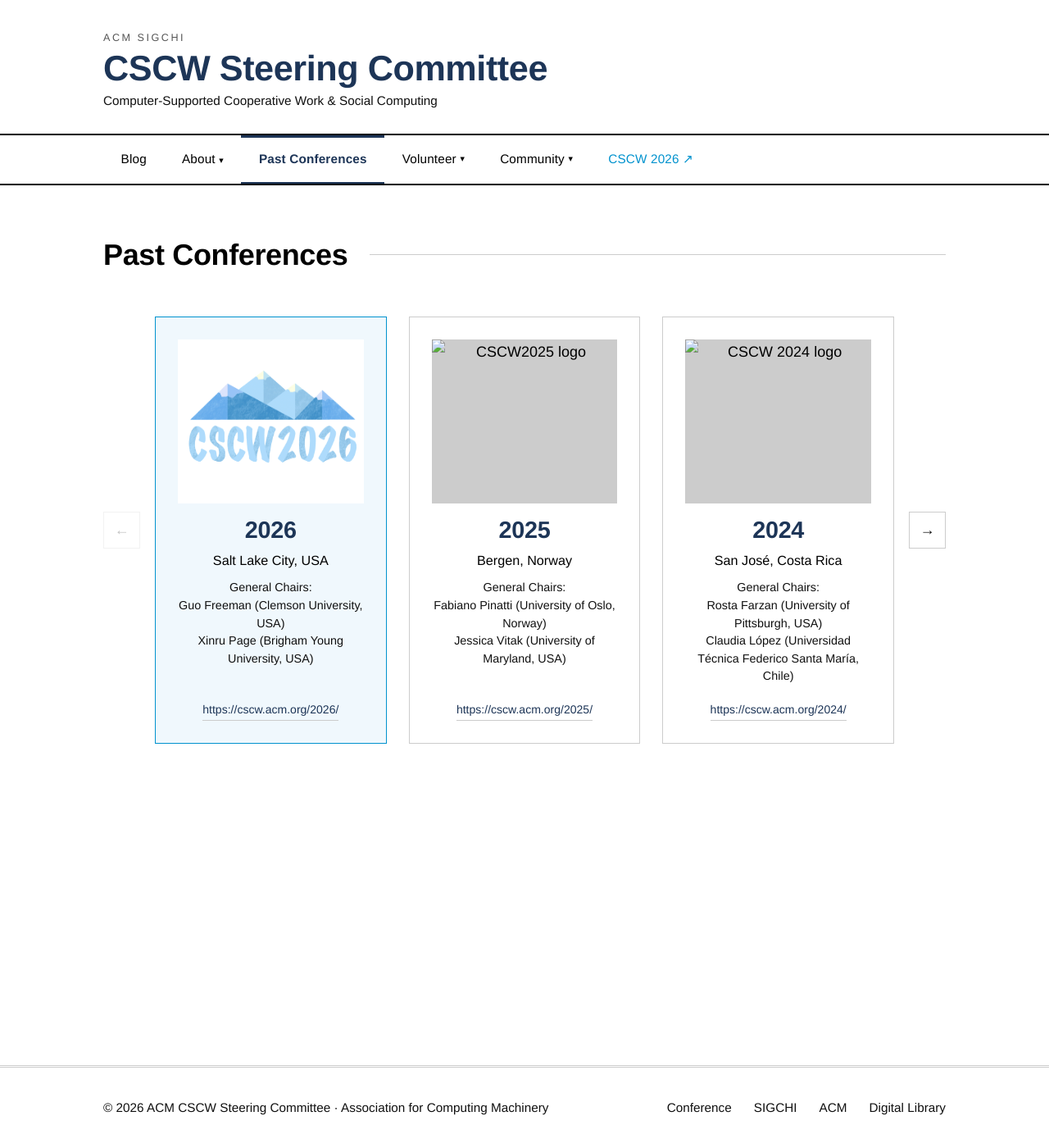
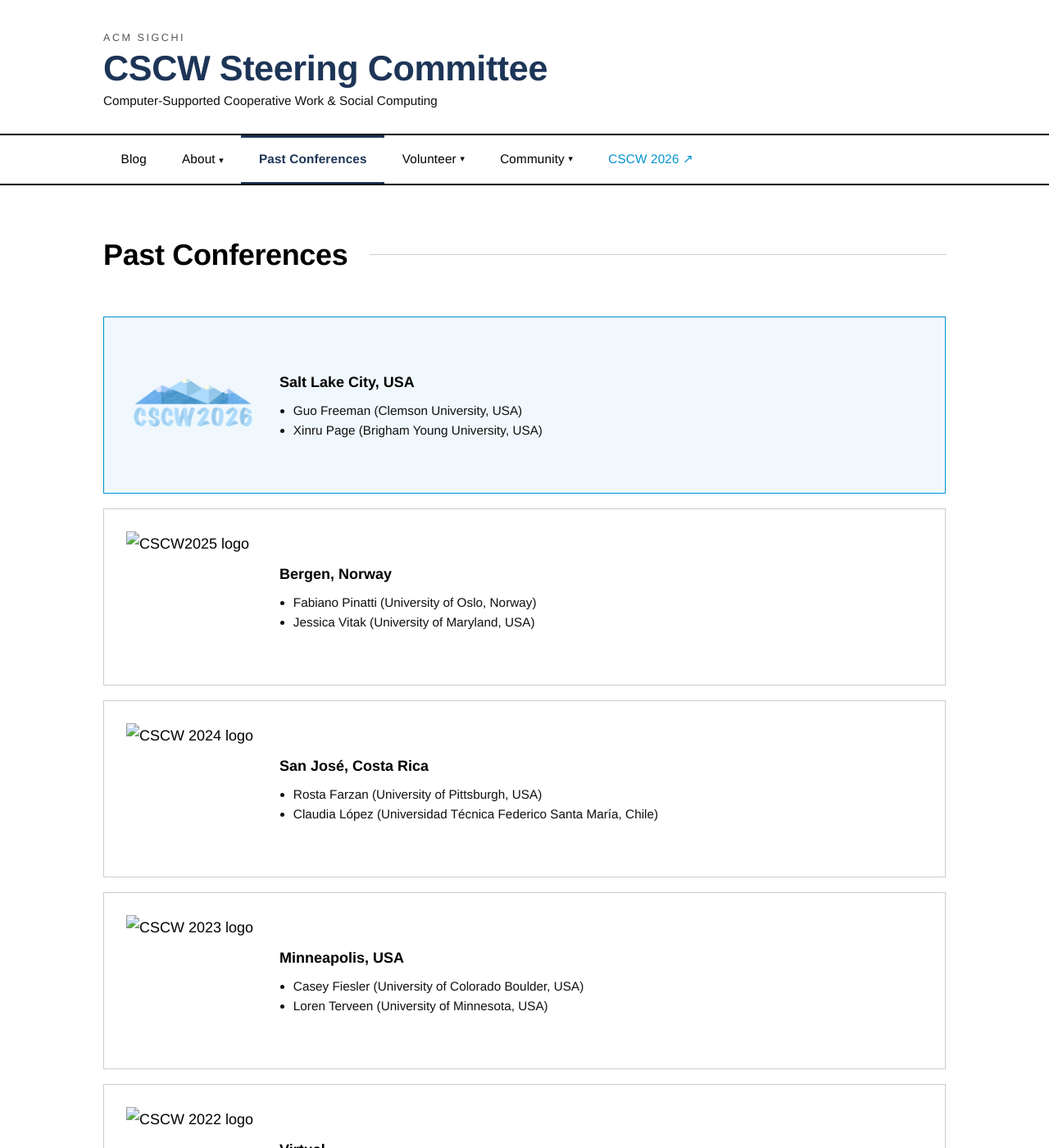
Before and after one commit to anthonypinter/cscw-vanilla, a Jekyll site: the page built from past-conferences.html, in a window 1280 px wide and 1400 px high. Shown: the whole window at 82% size. Built offline with Jekyll 4.4.1, drawn with Linux system fonts in a browser that asks for light colours; some of the changed text lies outside the part shown.

Commit message:
adjusting some small things

```diff
--- a/_includes/nav.html
+++ b/_includes/nav.html
@@ -11,6 +11,7 @@
           <a href="{{site.baseurl}}/about/#about-steering">About Steering Committee</a>
           <a href="{{site.baseurl}}/about/#faq">FAQ</a>
           <a href="{{site.baseurl}}/about/#members">Steering Committee Members</a>
+          <a href="{{site.baseurl}}/about/#inquiries">Inquiries</a>
         </div>
       </div>
 
--- a/css/index.css
+++ b/css/index.css
@@ -612,121 +612,59 @@
       .news-grid { grid-template-columns: 1fr; }
     }
 
-    /* ── PAST CONFERENCES CAROUSEL ── */
-    .conf-carousel-wrapper {
+    /* ── PAST CONFERENCES LIST ── */
+    .conf-list {
+      display: flex;
+      flex-direction: column;
+      gap: 1rem;
+    }
+    .conf-card {
       display: flex;
       align-items: center;
-      gap: 1rem;
-    }
-    .conf-carousel {
-      display: flex;
       gap: 1.5rem;
-      overflow: hidden;
-      flex: 1;
-    }
-    .conf-card {
-      flex: 0 0 calc(33.333% - 1rem);
+      padding: 1.5rem;
       border: 1px solid var(--rule);
       background: var(--surface);
-      padding: 1.5rem;
-      display: flex;
-      flex-direction: column;
-      gap: 0.5rem;
-      transition: background 0.2s, border-color 0.2s;
-      text-align: center;
-      align-items: center;
       text-decoration: none;
       color: inherit;
+      transition: background 0.2s, border-color 0.2s;
     }
     .conf-card:hover {
       background: #f0ede6;
       border-color: var(--accent);
     }
-    /* .conf-card-featured {
-      border-color: #0092CE;
+    .conf-card-featured {
       background: #f0f8fd;
-    } */
-
-     .conf-card-featured:hover {
+    }
+    .conf-card-featured:hover {
       background: #f0ede6;
     }
-
-    .conf-logo {
-      width: 100%;
-      height: 200px;
-      background: var(--rule);
-      margin-bottom: 0.5rem;
+    .conf-card-body {
+      flex: 1;
+      display: flex;
+      flex-direction: column;
+      gap: 0.4rem;
     }
-
-    .conf-logo-featured {
-      background: #fff;
-    }
-
-    .conf-link-featured {
-      color: #0092CE;
-      border-bottom-color: #66ABEC;
-    }
-    .conf-link-featured:hover {
-      border-bottom-color: #0092CE;
-    }
-
-    .conf-year {
-      font-family: var(--serif);
-      font-size: 1.6rem;
-      font-weight: 700;
-      color: var(--accent);
-      letter-spacing: -0.01em;
-      line-height: 1;
-    }
-    .conf-location {
-      font-size: 0.9rem;
-      font-weight: 500;
+    .conf-card-location {
+      font-size: 1rem;
+      font-weight: 600;
       color: var(--ink);
     }
-    .conf-chairs {
-      font-size: 0.8rem;
+    .conf-card-chairs {
+      list-style: disc;
+      padding-left: 1.1em;
+      font-size: 0.85rem;
       color: var(--ink-mid);
-      line-height: 1.5;
+      line-height: 1.6;
     }
-    .conf-link {
-      font-size: 0.78rem;
-      color: var(--accent);
-      text-decoration: none;
-      border-bottom: 1px solid var(--rule);
-      margin-top: auto;
-      padding-top: 0.5rem;
+    .conf-card-logo {
+      width: 160px;
+      height: 160px;
+      object-fit: contain;
+      flex-shrink: 0;
     }
-    .conf-link:hover {
-      border-bottom-color: var(--accent);
-    }
-    .carousel-btn {
-      flex-shrink: 0;
-      background: none;
-      border: 1px solid var(--rule);
-      width: 2.5rem;
-      height: 2.5rem;
-      cursor: pointer;
-      font-size: 1rem;
-      color: var(--ink-mid);
-      display: flex;
-      align-items: center;
-      justify-content: center;
-      transition: background 0.15s, color 0.15s;
-    }
-    .carousel-btn:hover {
-      background: var(--ink);
-      color: var(--bg);
-      border-color: var(--ink);
-    }
-    .carousel-btn:disabled {
-      opacity: 0.25;
-      cursor: default;
-    }
-    @media (max-width: 768px) {
-      .conf-card { flex: 0 0 calc(50% - 0.75rem); }
-    }
-    @media (max-width: 480px) {
-      .conf-card { flex: 0 0 100%; }
+    @media (max-width: 600px) {
+      .conf-card-logo { display: none; }
     }
 
     /* ── FOOTER ── */
--- a/past-conferences.html
+++ b/past-conferences.html
@@ -10,30 +10,34 @@
       <div class="section-header">
         <h2 class="section-title">Past Conferences</h2>
       </div>
-      <div class="conf-carousel-wrapper">
-        <button class="carousel-btn carousel-prev" aria-label="Previous">&#8592;</button>
-        <div class="conf-carousel">
+      <div class="conf-list">
 
         {% for item in site.data.conferences %}
 
         {% if item.current == 'Y' %}
 
-          <a class="conf-card conf-card-featured" style="border-color: {{item.color1}}; background: #f0f8fd" href="{{item.link}}">
-            <img class="conf-logo conf-logo-featured" style="background: #fff" src="{{item.photo}}" alt="{{item.alt}}">
-            <div class="conf-year">{{item.year}}</div>
-            <div class="conf-location">{{item.locale}}</div>
-            <div class="conf-chairs">General Chairs:<br>{{item.gc1}}<br>{{item.gc2}}</div>
-            <span class="conf-link conf-link-featured">{{item.link}}</span>
+        <a class="conf-card conf-card-featured" style="border-color: {{item.color1}}" href="{{item.link}}">
+          <img class="conf-card-logo" src="{{item.photo}}" alt="{{item.alt}}">
+          <div class="conf-card-body">
+            <div class="conf-card-location">{{item.locale}}</div>
+            <ul class="conf-card-chairs">
+              <li>{{item.gc1}}</li>
+              <li>{{item.gc2}}</li>
+            </ul>
+          </div>
         </a>
 
         {% else %}
 
         <a class="conf-card" href="#">
-            <img class="conf-logo" src="{{item.photo}}" alt="{{item.alt}}">
-            <div class="conf-year">{{item.year}}</div>
-            <div class="conf-location">{{item.locale}}</div>
-            <div class="conf-chairs">General Chairs:<br>{{item.gc1}}<br>{{item.gc2}}</div>
-            <span class="conf-link">{{item.link}}</span>
+          <img class="conf-card-logo" src="{{item.photo}}" alt="{{item.alt}}">
+          <div class="conf-card-body">
+            <div class="conf-card-location">{{item.locale}}</div>
+            <ul class="conf-card-chairs">
+              <li>{{item.gc1}}</li>
+              <li>{{item.gc2}}</li>
+            </ul>
+          </div>
         </a>
 
         {% endif %}
@@ -41,111 +45,135 @@
         {% endfor %}
 
         <a class="conf-card" href="#">
-            <div class="conf-logo"></div>
-            <div class="conf-year">2025</div>
-            <div class="conf-location">Bergen, Norway</div>
-            <div class="conf-chairs">General Chairs:<br>Placeholder Name<br>Placeholder Name</div>
-            <span class="conf-link">cscw.acm.org/2025 ↗</span>
+          <div class="conf-card-body">
+            <div class="conf-card-location">Bergen, Norway</div>
+            <ul class="conf-card-chairs">
+              <li>Placeholder Name</li>
+              <li>Placeholder Name</li>
+            </ul>
+          </div>
         </a>
 
         <a class="conf-card" href="#">
-            <div class="conf-logo"></div>
-            <div class="conf-year">2024</div>
-            <div class="conf-location">San José, Costa Rica</div>
-            <div class="conf-chairs">General Chairs:<br>Placeholder Name<br>Placeholder Name</div>
-            <span class="conf-link">cscw.acm.org/2024 ↗</span>
+          <div class="conf-card-body">
+            <div class="conf-card-location">San José, Costa Rica</div>
+            <ul class="conf-card-chairs">
+              <li>Placeholder Name</li>
+              <li>Placeholder Name</li>
+            </ul>
+          </div>
         </a>
 
         <a class="conf-card" href="#">
-            <div class="conf-logo"></div>
-            <div class="conf-year">2023</div>
-            <div class="conf-location">Minneapolis, USA</div>
-            <div class="conf-chairs">General Chairs:<br>Placeholder Name<br>Placeholder Name</div>
-            <span class="conf-link">cscw.acm.org/2023 ↗</span>
+          <div class="conf-card-body">
+            <div class="conf-card-location">Minneapolis, USA</div>
+            <ul class="conf-card-chairs">
+              <li>Placeholder Name</li>
+              <li>Placeholder Name</li>
+            </ul>
+          </div>
         </a>
 
         <a class="conf-card" href="#">
-            <div class="conf-logo"></div>
-            <div class="conf-year">2022</div>
-            <div class="conf-location">Virtual</div>
-            <div class="conf-chairs">General Chairs:<br>Placeholder Name<br>Placeholder Name</div>
-            <span class="conf-link">cscw.acm.org/2022 ↗</span>
+          <div class="conf-card-body">
+            <div class="conf-card-location">Virtual</div>
+            <ul class="conf-card-chairs">
+              <li>Placeholder Name</li>
+              <li>Placeholder Name</li>
+            </ul>
+          </div>
         </a>
 
         <a class="conf-card" href="#">
-            <div class="conf-logo"></div>
-            <div class="conf-year">2021</div>
-            <div class="conf-location">Virtual</div>
-            <div class="conf-chairs">General Chairs:<br>Placeholder Name<br>Placeholder Name</div>
-            <span class="conf-link">cscw.acm.org/2021 ↗</span>
+          <div class="conf-card-body">
+            <div class="conf-card-location">Virtual</div>
+            <ul class="conf-card-chairs">
+              <li>Placeholder Name</li>
+              <li>Placeholder Name</li>
+            </ul>
+          </div>
         </a>
 
         <a class="conf-card" href="#">
-            <div class="conf-logo"></div>
-            <div class="conf-year">2020</div>
-            <div class="conf-location">Virtual</div>
-            <div class="conf-chairs">General Chairs:<br>Placeholder Name<br>Placeholder Name</div>
-            <span class="conf-link">cscw.acm.org/2020 ↗</span>
+          <div class="conf-card-body">
+            <div class="conf-card-location">Virtual</div>
+            <ul class="conf-card-chairs">
+              <li>Placeholder Name</li>
+              <li>Placeholder Name</li>
+            </ul>
+          </div>
         </a>
 
         <a class="conf-card" href="#">
-            <div class="conf-logo"></div>
-            <div class="conf-year">2019</div>
-            <div class="conf-location">Austin, USA</div>
-            <div class="conf-chairs">General Chairs:<br>Placeholder Name<br>Placeholder Name</div>
-            <span class="conf-link">cscw.acm.org/2019 ↗</span>
+          <div class="conf-card-body">
+            <div class="conf-card-location">Austin, USA</div>
+            <ul class="conf-card-chairs">
+              <li>Placeholder Name</li>
+              <li>Placeholder Name</li>
+            </ul>
+          </div>
         </a>
 
         <a class="conf-card" href="#">
-            <div class="conf-logo"></div>
-            <div class="conf-year">2018</div>
-            <div class="conf-location">Jersey City, USA</div>
-            <div class="conf-chairs">General Chairs:<br>Placeholder Name<br>Placeholder Name</div>
-            <span class="conf-link">cscw.acm.org/2018 ↗</span>
+          <div class="conf-card-body">
+            <div class="conf-card-location">Jersey City, USA</div>
+            <ul class="conf-card-chairs">
+              <li>Placeholder Name</li>
+              <li>Placeholder Name</li>
+            </ul>
+          </div>
         </a>
 
         <a class="conf-card" href="#">
-            <div class="conf-logo"></div>
-            <div class="conf-year">2017</div>
-            <div class="conf-location">Portland, USA</div>
-            <div class="conf-chairs">General Chairs:<br>Placeholder Name<br>Placeholder Name</div>
-            <span class="conf-link">cscw.acm.org/2017 ↗</span>
+          <div class="conf-card-body">
+            <div class="conf-card-location">Portland, USA</div>
+            <ul class="conf-card-chairs">
+              <li>Placeholder Name</li>
+              <li>Placeholder Name</li>
+            </ul>
+          </div>
         </a>
 
         <a class="conf-card" href="#">
-            <div class="conf-logo"></div>
-            <div class="conf-year">2016</div>
-            <div class="conf-location">San Francisco, USA</div>
-            <div class="conf-chairs">General Chairs:<br>Placeholder Name<br>Placeholder Name</div>
-            <span class="conf-link">cscw.acm.org/2016 ↗</span>
+          <div class="conf-card-body">
+            <div class="conf-card-location">San Francisco, USA</div>
+            <ul class="conf-card-chairs">
+              <li>Placeholder Name</li>
+              <li>Placeholder Name</li>
+            </ul>
+          </div>
         </a>
 
         <a class="conf-card" href="#">
-            <div class="conf-logo"></div>
-            <div class="conf-year">2015</div>
-            <div class="conf-location">Vancouver, Canada</div>
-            <div class="conf-chairs">General Chairs:<br>Placeholder Name<br>Placeholder Name</div>
-            <span class="conf-link">cscw.acm.org/2015 ↗</span>
+          <div class="conf-card-body">
+            <div class="conf-card-location">Vancouver, Canada</div>
+            <ul class="conf-card-chairs">
+              <li>Placeholder Name</li>
+              <li>Placeholder Name</li>
+            </ul>
+          </div>
         </a>
 
         <a class="conf-card" href="#">
-            <div class="conf-logo"></div>
-            <div class="conf-year">2014</div>
-            <div class="conf-location">Baltimore, USA</div>
-            <div class="conf-chairs">General Chairs:<br>Placeholder Name<br>Placeholder Name</div>
-            <span class="conf-link">cscw.acm.org/2014 ↗</span>
+          <div class="conf-card-body">
+            <div class="conf-card-location">Baltimore, USA</div>
+            <ul class="conf-card-chairs">
+              <li>Placeholder Name</li>
+              <li>Placeholder Name</li>
+            </ul>
+          </div>
         </a>
 
         <a class="conf-card" href="#">
-            <div class="conf-logo"></div>
-            <div class="conf-year">2013</div>
-            <div class="conf-location">San Antonio, USA</div>
-            <div class="conf-chairs">General Chairs:<br>Placeholder Name<br>Placeholder Name</div>
-            <span class="conf-link">cscw.acm.org/2013 ↗</span>
+          <div class="conf-card-body">
+            <div class="conf-card-location">San Antonio, USA</div>
+            <ul class="conf-card-chairs">
+              <li>Placeholder Name</li>
+              <li>Placeholder Name</li>
+            </ul>
+          </div>
         </a>
 
       </div>
-        <button class="carousel-btn carousel-next" aria-label="Next">&#8594;</button>
-      </div>
     </div>
   </section>
```
Also changed, not shown: about.html (+6 -3 lines). Lines whose indentation alone changed are shown as unchanged.
